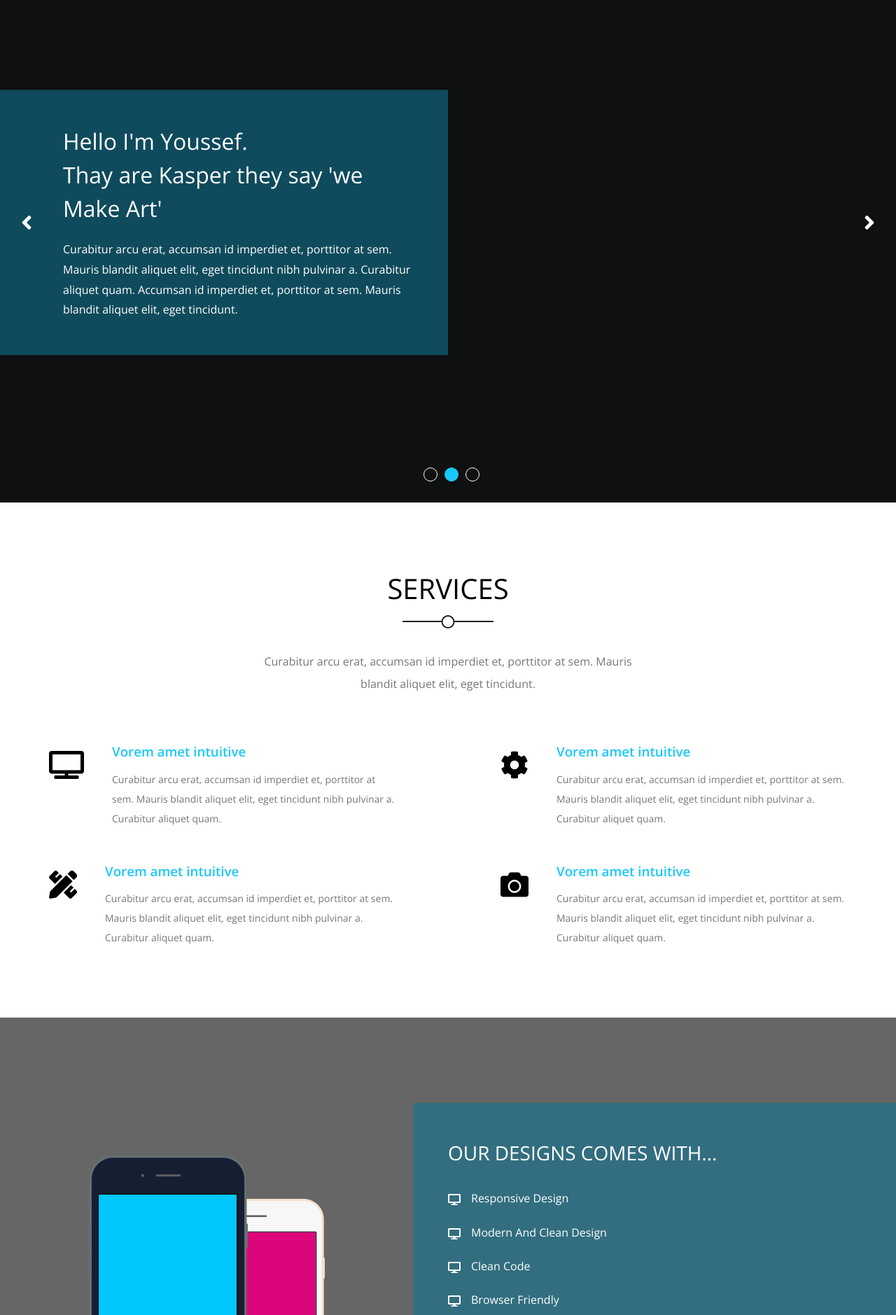
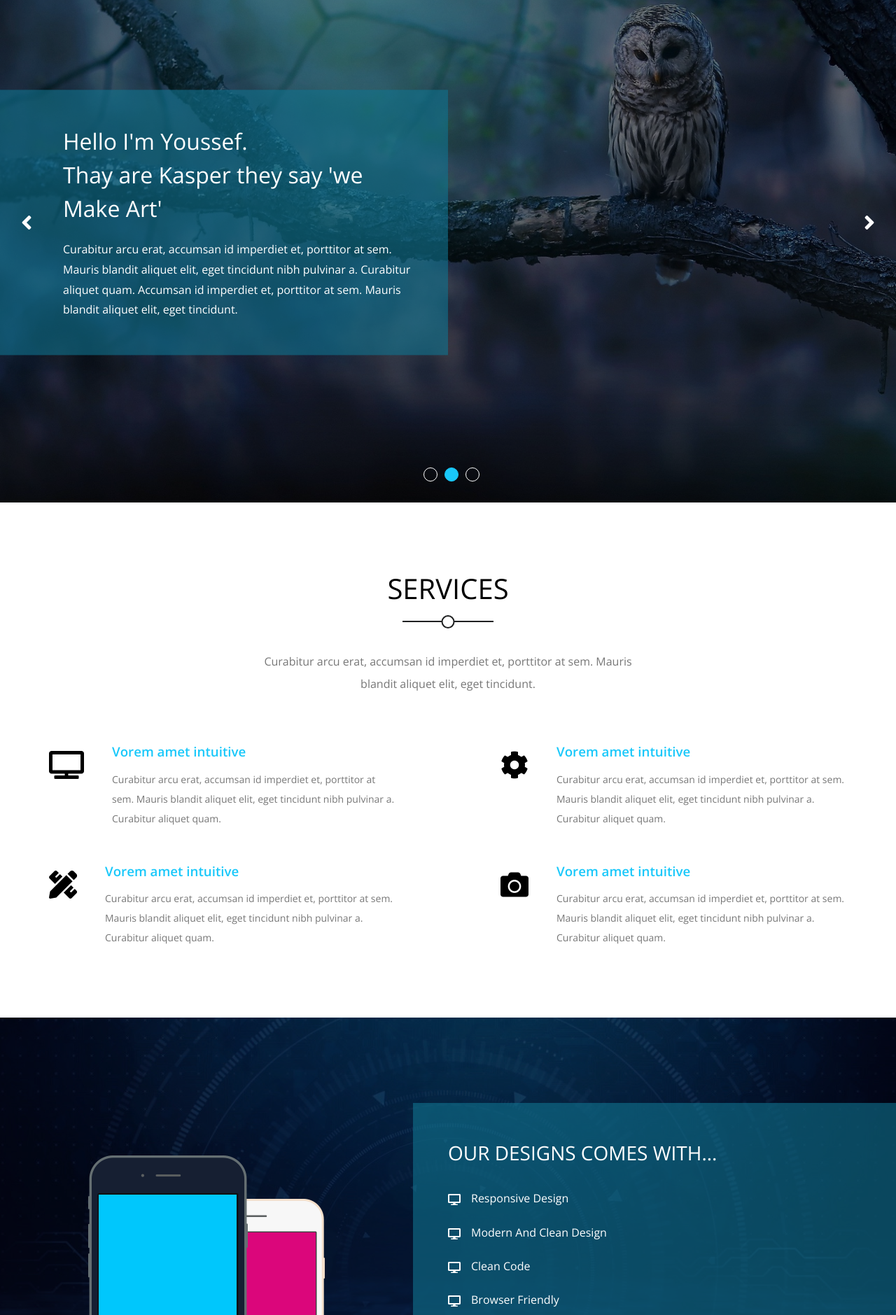
Before and after one commit to youssef2424/Template-Two, a plain HTML site: page index.html in a window 1280 px wide. Shown: the part 82-1961 px from the top of the page at 70% size. Drawn offline with nearby package versions, Linux system fonts and the light colour scheme.

Commit message:
second edit to image url

```diff
--- a/css/Template_Two_design.css
+++ b/css/Template_Two_design.css
@@ -198,7 +198,7 @@ header nav .form i {
 .landing {
   min-height: 100vh;
   background-color: #1f2021;
-  background-image: url('images/landing.jpg ');
+  background-image: url(../images/landing.jpg);
   background-size: cover;
   position: relative;
 }
@@ -338,7 +338,7 @@ header nav .form i {
   padding-bottom: var(--sercices-padding);
   height: 600px;
   position: relative;
-  background-image: url(images/design-features.jpg );
+  background-image: url(../images/design-features.jpg);
   background-size: cover;
   display: flex;
   align-items: center;
```
